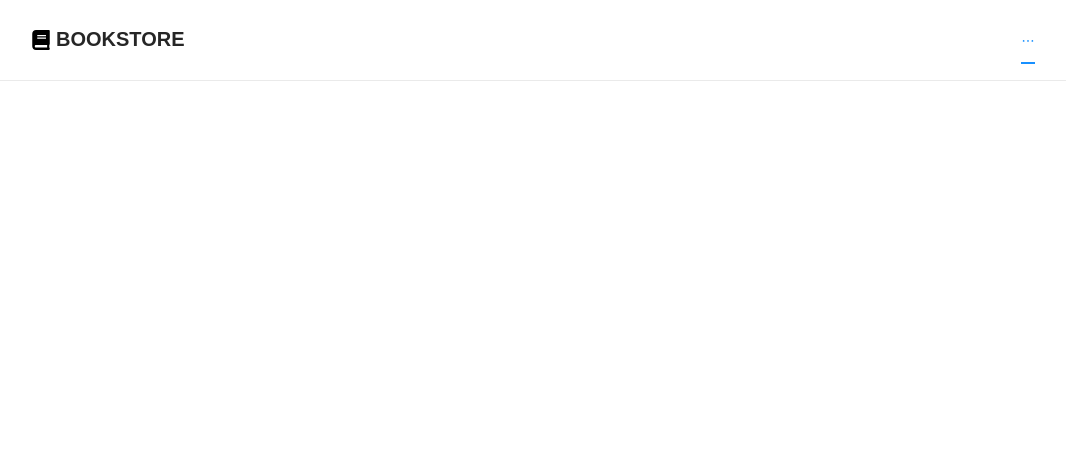
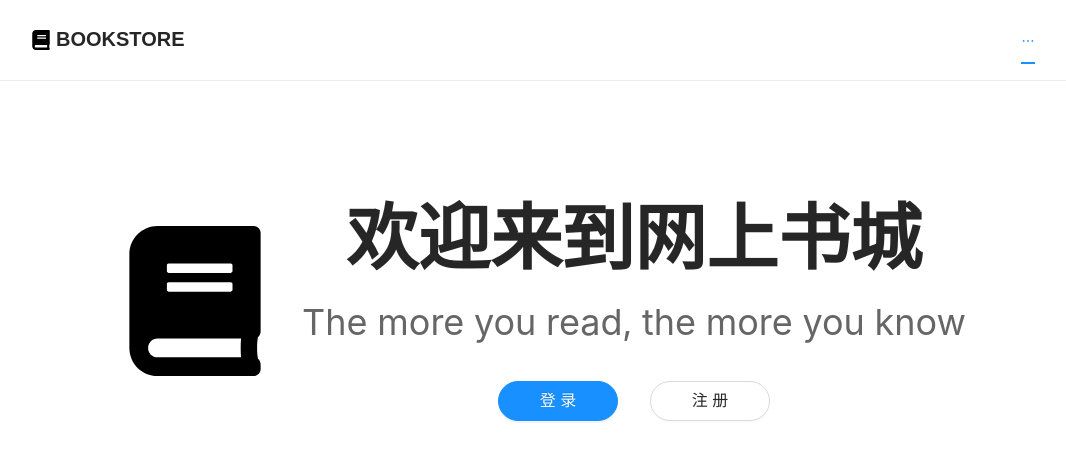
Before and after one commit to Wave-SYJ/labwork-bookstore, a Next.js app: page /home in a window 1280 px wide. Shown: the top 460 px of the page, without its empty margins (97-1163 px from the left). Built offline with nearby package versions, Linux system fonts and the light colour scheme.

Commit message:
主页基本完成

```diff
--- a/src/assets/style/global.scss
+++ b/src/assets/style/global.scss
@@ -1,10 +1,7 @@
 @import '~antd/dist/antd.css';
 
 html,
-body,
-#root {
-  height: 100%;
-  width: 100%;
+body {
   padding: 0;
   margin: 0;
   font-size: 16px;
--- a/src/pages/home/index.tsx
+++ b/src/pages/home/index.tsx
@@ -1,10 +1,33 @@
 import React from 'react';
-import NavBar from '../../components/NavBar'
+import NavBar from '../../components/NavBar';
+import styles from './style.module.scss';
+import { Button } from 'antd';
+import logoImg from '../../assets/img/book.svg';
+import Image from 'next/image';
 
 export default function Home() {
   return (
     <div>
       <NavBar />
+
+      <div className={styles.homePage}>
+        <div className={styles.homeTitleContainer}>
+          <Image className={styles.homeLogo} width={150} height={150} src={logoImg} alt='logo' />
+
+          <div className={styles.homeTitles}>
+            <header className={styles.homeTitle}>欢迎来到网上书城</header>
+            <div className={styles.homeSubtitle}>The more you read, the more you know</div>
+            <div className={styles.homeBtnGroup}>
+              <Button style={{ marginRight: '32px' }} className={styles.homeBtn} type='primary' shape='round' size='large'>
+                登录
+              </Button>
+              <Button className={styles.homeBtn} shape='round' size='large'>
+                注册
+              </Button>
+            </div>
+          </div>
+        </div>
+      </div>
     </div>
   );
 }
--- /dev/null
+++ b/src/pages/home/style.module.scss
@@ -0,0 +1,34 @@
+.homePage {
+  margin-top: 100px;
+
+  .homeTitleContainer {
+    display: flex;
+    justify-content: center;
+    align-items: center;
+
+    .homeTitles {
+      margin-left: 32px;
+
+      .homeTitle {
+        font-size: 72px;
+        font-weight: 800;
+        text-align: center;
+      }
+
+      .homeSubtitle {
+        font-size: 36px;
+        color: #666666;
+        text-align: center;
+      }
+
+      .homeBtnGroup {
+        margin-top: 30px;
+        text-align: center;
+
+        .homeBtn {
+          width: 120px;
+        }
+      }
+    }
+  }
+}
```
